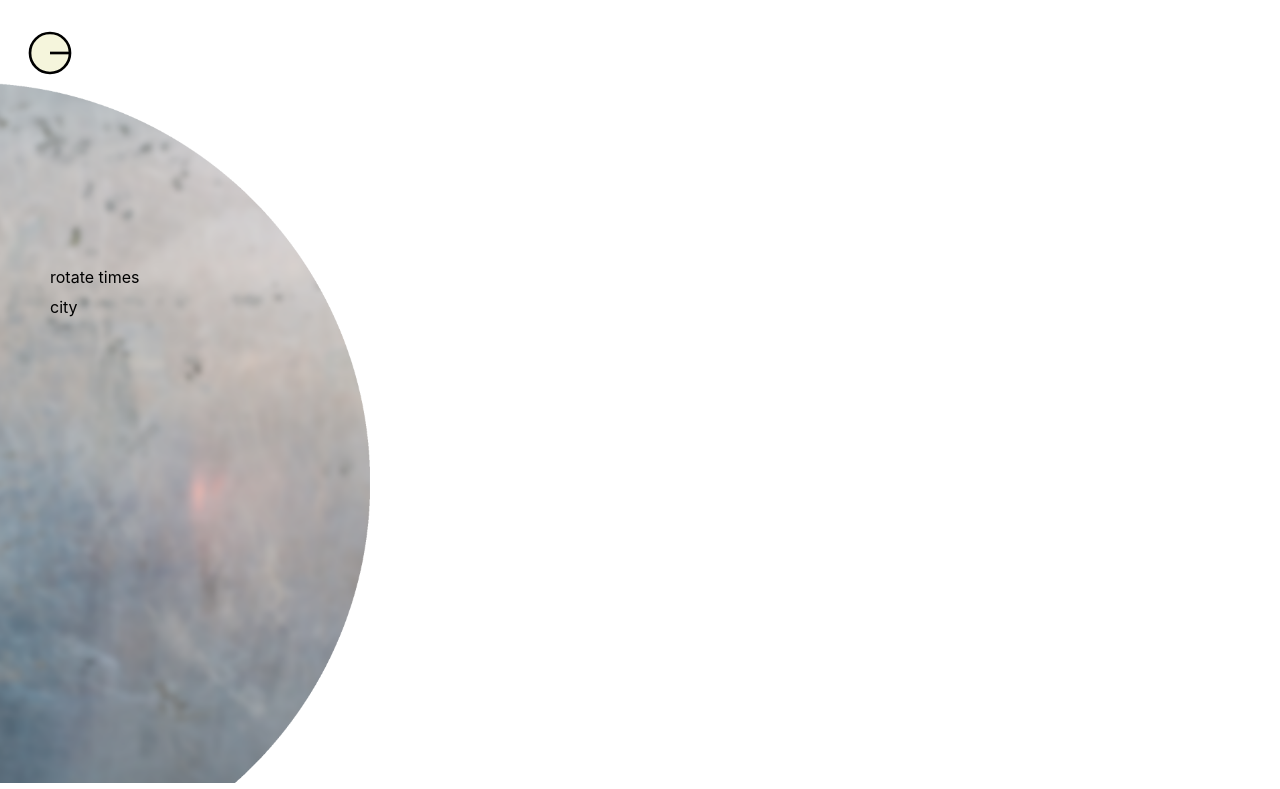
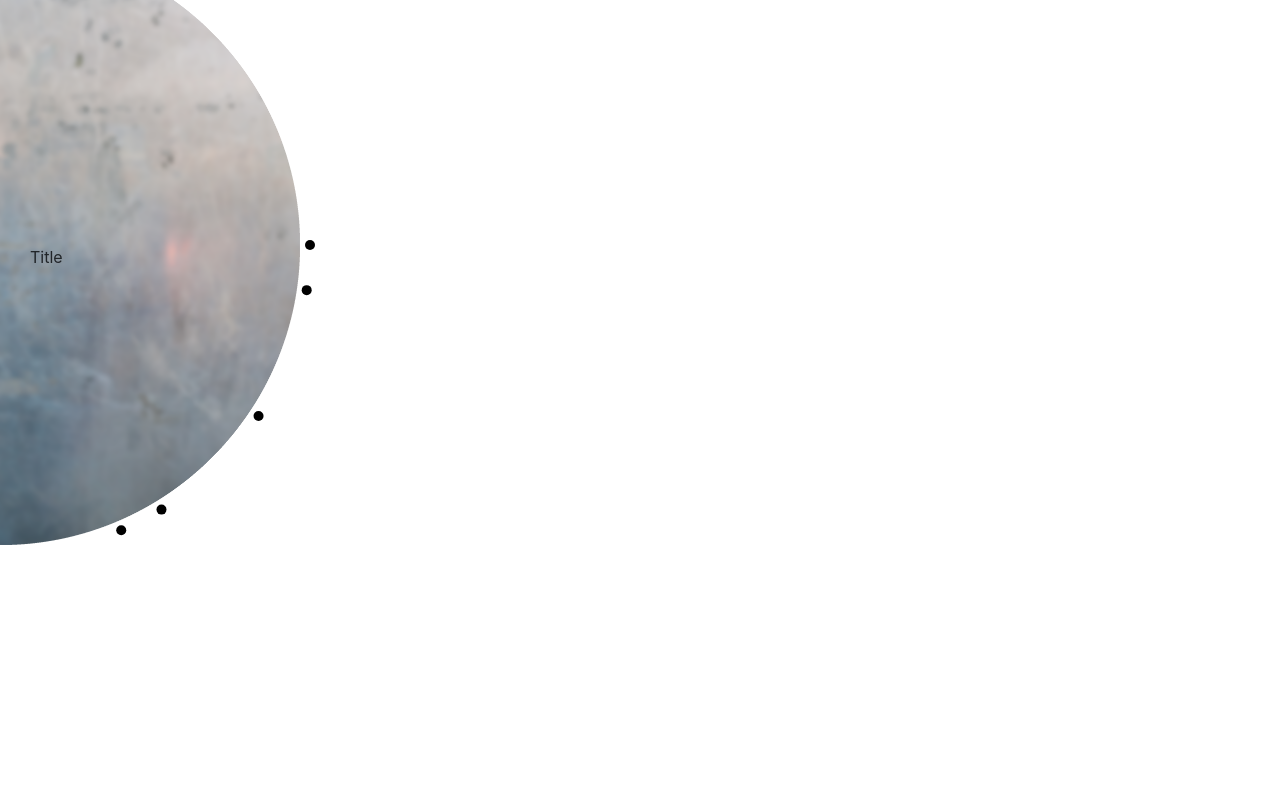
Before and after one commit to huayuan0205/climate, a plain HTML site: page src/index.html in a window 1280 px wide. Shown: the part 55-844 px from the top of the page. After the commit the page ends 806 px from the top, so only its background shows below. Drawn offline with Linux system fonts and the light colour scheme.

Commit message:
commit 0429'

```diff
--- a/data/data-sample.csv
+++ b/data/data-sample.csv
@@ -1,5 +1,5 @@
 Year,City,Title,Date,Story
-2018,DURHAM-1,TITLE 1,AUG 15,STORY 1
+2018,DURHAM-1,SPECIES RELOCATION,AUG 15,"Populations now thriving, Mississippi kites first observed in Durham near here by local bird watchers."
 2020,DURHAM-2,TITLE 2,AUG 16,STORY 2
 2026,DURHAM-3,TITLE 3,AUG 17,STORY 3
 2032,DURHAM-4,TITLE 4,AUG 18,STORY 4
--- a/src/index.html
+++ b/src/index.html
@@ -3,21 +3,32 @@
 	<head>
 		<meta charset='utf-8'>
 		<meta name="viewport" content="width=device-width">
-		<link href='../../lib/bootstrap/css/bootstrap.min.css' rel='stylesheet' />
-		<link href='./style.css' rel='stylesheet' />
+		<link href='../../lib/bootstrap/css/bootstrap.min.css' rel='stylesheet' >
+		<link href='./style.css' rel='stylesheet' >
 		<title>Remembrance of a Climate Futures US</title>
+
 	</head>
 
 	<body>
 		<div class='container'>
-			<h2>Remembrance of a Climate Futures US</h2>
 			<!-- wheel -->
 			<div class='canvas'>
 				<!-- <div class='textbox'></div> -->
 			</div>
+			<div class='others'>
+				<div id="showScroll"></div>
+			</div>
+			<!-- <div id='main-items'>
+				<div class="item-head">
+					<h2 class="text-id">duram</h2>
+				</div>
+				<div class="item-body"></div>
+			</div>
+			<div> -->
 
 		</div>
 		<script src='../../lib/d3/d3.min.js'></script>
+		<!-- <script src="lodash.js"></script> -->
 		<script src='./script.js' type='text/javascript'></script>
 		<!-- <script src='../data/data-sample.json'></script> -->
 	</body>
--- a/src/script.js
+++ b/src/script.js
@@ -11,123 +11,218 @@ const h = H - m.t - m.b;
 console.log(`W,H:${W},${H}`);
 
 
-
-
 //d3.json("data-sample.json").then(data=>{})
 dataPromise.then(function(rows){
 	console.log(rows);
 
-		var count_year =rows.length;
+	var dot_originalX = 310;
+	var dot_originalY = 300;
+	var dot_radius = 5;
+	var count_year = rows[rows.length-1].year-rows[0].year+1;//number of all dots
+	var avg_degree = 180/count_year;
 
+	//add svg
 	const canvas = d3.select('.canvas')
 		.append('svg')
 		.attr('width',W)
 		.attr('height',H)
-			.append('g')
-			.attr('transform',`translate(0,${m.t})`)
-			.attr('width',w)
-			.attr('height',h);
 
-	const c = canvas.append('circle')
-			.attr('class','wheel')
-			.attr('cx',50)
-			.attr('cy',20)
-			.attr('r',20);
 
-	const line = canvas.append('line')
-			.attr("x1", 50)
-			.attr("y1", 20)
-			.attr("x2", 70)
-			.attr("y2", 20)
-			.style('stroke','black')
-			.style('stroke-width','2pt');
+	//wheel image
+	var wheel = canvas.append('g')
+		//.attr('class','wheel-g')
+		//.attr('transform',`translate(-200,0)`)
+		.attr('width',600)
+		.attr('height',600)
+		.append('image')
+		.attr('class','wheel-img')
+		//.attr('transform','translate(-200,0)')
+		.attr('xlink:href',"../img/wheel.png")
+		.attr("x", -300)
+		.attr("y", 0)
+		//.on('click',rotateAnimation);
 
-	c.on("click",function(d){
-		if(d.clicked === true){
-			d.clicked = false;
+	//interaction-rotation
+
+	// interpol_rotate.push(d3.interpolateString("rotate(0,0,300)", "rotate(45,0,300)"));
+	// interpol_rotate.push(d3.interpolateString("rotate(45,0,300)", "rotate(90,0,300)"));
+	// interpol_rotate.push(d3.interpolateString("rotate(90,0,300)", "rotate(135,0,300)"));
+
+
+	//var interpol_rotate1 = d3.interpolateString("rotate(0,0,300)", "rotate(45,0,300)");
+	// var interpol_rotate2 = d3.interpolateString("rotate(45,0,200)", "rotate(90,0,200)");
+	// var interpol_rotate3 = d3.interpolateString( "rotate(90,0,200)", "rotate(135,0,200)");
+	// var interpol_rotate_back1 = d3.interpolateString( "rotate(45,0,300)", "rotate(0,0,300)");
+	// var interpol_rotate_back2 = d3.interpolateString( "rotate(90,0,200)", "rotate(45,0,200)");
+	// var interpol_rotate_back3 = d3.interpolateString( "rotate(135,0,200)", "rotate(90,0,200)");
+
+	var interpol_rotate = [];
+	for(i=0;i<3;i++){
+		interpol_rotate[i] = d3.interpolateString("rotate("+ 45*i +",0,300)", "rotate("+ 45*(i+1) +",0,300)");
 	}
-		line.attr('transform','rotate(-45,50,20)');
+	console.log(interpol_rotate);
+
+
+	//scrolling event
+	var index =0;
+	window.addEventListener('scroll', function() {
+		document.getElementById('showScroll').innerHTML = 'currentScroll='+ window.scrollY + 'px';
 	});
 
-		// var wheel = canvas.append('circle')
-		// 	.attr('class','wheel')
-		// 	.attr('cx',0)
-		// 	.attr('cy',400)
-		// 	.attr('r',400);
+	//throttle
+	// window.addEventListener('scroll', throttle(callback,1000));
+	// function throttle(fn,wait){
+	// 	var time = Date.now();
+	// 	return function(){
+	// 		if(time+wait-Date.now()<0){
+	// 			fn();
+	// 			time=Date.now();
+	// 		}
+	// 	}
+	// }
 
-		//wheel image
-		var wheel = canvas.append('image')
-			.attr('id','wheel-img')
-			.attr('transform','translate(-430,50)')
-			.attr('xlink:href',"../img/wheel.png");
+	//debounce
+	window.addEventListener('scroll', debounce(callback, 400));
 
-		// //label dots
-		// var nodes = canvas.selectAll('.node')
-		// 	.data(rows);
-		// nodes.select('.circle')
-		// 	.style('fill','green')
+	function callback(){
+		window.addEventListener('wheel', function(event)
+		{
+			// if (event.deltaY < 0){
+			// 	console.log('scrolling up');
+			// 	wheel
+			// 	.transition()
+			// 		//.duration(500)
+			// 		//.attr('transform','rotate(30,0,300)');
+			// 		.attrTween('transform',function(d,i,a){return interpol_rotate_back1;})
+			// }
+			if (event.deltaY > 0){
+				console.log('scrolling down');
 
-		// const nodesEnter = nodes.enter()
-		// 	.append('g')
-		// 	.attr('class','dots');
-		// nodesEnter.append('.circle')
-		// 	.style('fill','yellow');
+					wheel
+					.transition()
+					.duration(500)
+					//.attr('transform','rotate(-30,0,300)');
+					.attrTween('transform',function(){
+						return interpol_rotate[index];
+					})
+					if(index === (interpol_rotate.length-1)){
+						index=0;
+					}else{
+						index++;
+					}
+			}
+		});
+	}
 
-		// nodes.merge(nodesEnter)
-		// 	.transition()
-		// 	.
-		// 	.enter()
-		// 	.append('.circle')
-		// 	.attr('cx','420px')
-		// 	.attr('cy','400')
-		// 	.attr('r',2)
-		// 	.style('fill','black');
+	function debounce (func, interval) {
+		var timeout;
+		return function () {
+		  var context = this, args = arguments;
+		  var later = function () {
+			timeout = null;
+			func.apply(context, args);
+		  };
+		  clearTimeout(timeout);
+		  timeout = setTimeout(later, interval || 200);
+		}
+	  }
+
+
+	//dots
+	const dots = canvas.selectAll('.dot')
+		.data(rows)
+		.enter()
+		.append('circle')
+		.attr('cx',(d,i)=>{
+			var degree = avg_degree * (d.year-2018);
+			// console.log(degree);
+			// console.log("cx-cos"+ originalX * Math.cos(toRadians(degree)));
+			return dot_originalX * Math.cos(toRadians(degree));
+		})
+		.attr('cy',(d,i)=>{
+			var degree = avg_degree * (d.year-2018);
+			if(degree<=90){
+				//console.log("cy-sin"+Math.sin(toRadians(degree)));
+				return dot_originalX * Math.sin(toRadians(degree)) + dot_originalY;
+			}else if (degree < 180){
+				//console.log("cy-sin"+Math.sin(toRadians(degree)));
+				return dot_originalX * Math.sin(toRadians(180-degree)) + dot_originalY;
+			}
+		})
+		.attr('r',dot_radius)
+		.style('fill','black');
+
+
+
+
+
+
+
+
+
+	//text
+
+	// create a new div element
+	var newDiv = document.createElement("div");
+	// //Add content
+	newDiv.innerHTML="Title";
+	newDiv.setAttribute('class','main-items');
+	document.body.appendChild(newDiv);
 
 
 	var rotateTimes = 0;
 	var i=0;
+	var t=0
 
 		// var textBox = d3.select('.textbox')
 		// 	.attr('transform',`translate(50,200)`)
 		// 	.attr('width',200)
 		// 	.attr('height',80);
 
-		var textTimes = canvas.append('text')
-			.attr('transform','translate(50,250)')
-			.text('rotate times');
-		var textCity = canvas.append('text')
-			.attr('transform','translate(50,280)')
-			.text('city');
+	// var textTimes = canvas.append('text')
+	// 	.attr('transform','translate(50,250)')
+	// 	.text('rotate times');
+	// var textCity = canvas.append('text')
+	// 	.attr('transform','translate(50,280)')
+	// 	.text('city');
 
-		canvas.on("click", function(){
-			console.log(`i= ${i}`);
-			console.log(`rotateTimes= ${rotateTimes+1}`);
 
-			rotateTimes++;
 
-			wheel.transition()
-				.attr('transform','rotate(-30)');
 
-			textTimes.text(function(){
-				return `rotate ${rotateTimes}`;
-			})
-			textCity.text(function(){
-				if(i>=count_year){
-					i=0;
-				}
-				return rows[i].city;
-			})
-			i++;
 
-		})
+	//rotation
+		// canvas.on("click", function(){
+
+		// 		console.log(`i= ${i}`);
+		// 		console.log(`rotateTimes= ${rotateTimes+1}`);
+
+		// 		clickStatus = "true"
+
+		// 		rotateTimes++;
+
+		// 		wheel.transition()
+		// 			.attr('transform','rotate(90,0,250)');
+
+		// 		textTimes.text(function(){
+		// 			return `rotate ${rotateTimes}`;
+		// 		})
+		// 		textCity.text(function(){
+		// 			if(i>=count_year){
+		// 				i=0;
+		// 			}
+		// 			return rows[i].city;
+		// 		})
+		// 		i++;
+
+		// 	})
+
+
 
 
 	})
-
-function rotateWheel(){
-	var lastDegrees = 1;
+function toRadians (angle) {
+	return angle * (Math.PI / 180);
 }
-
 
 //parse csv
 function parseData(d){
--- a/src/style.css
+++ b/src/style.css
@@ -13,15 +13,51 @@ html,body{
 }
 .canvas{
 	width:80%;
-	height:100%;
-	/* position: relative; */
+	height:800px;
+	float: left;
+}
+.others{
+	width:20%;
+	height:200px;
+	float: left;
+	position:sticky;
+	top:0;
+}
+#showSroll{
+	font-family: Arial, Helvetica, sans-serif;
+	font-size: 10pt;
+	font:black;
 }
 
-#wheel-img{
-	/* position:absolute; */
-	width: 800px;
-	height: 800px;
-	transform-origin: center;
+.main-items{
+	position: absolute;
+	width:416px;
+	left: 30px;
+	top:300px;
+
+}
+
+.item-head{
+	margin-top: 33px;
+	height:416px;
+}
+
+svg,g{
+	width:100%;
+	height:100%;
+}
+
+/* .wheel-g{
+	position:fixed;
+	width: 400px;
+	height: 400px;
+} */
+
+.wheel-img{
+	position:fixed;
+	width: 600px;
+	height: 600px;
+	transform-origin:0,0;
 
 }
 
@@ -34,5 +70,12 @@ html,body{
 	stroke: black;
 	stroke-width: 2pt;
 	fill:beige;
-	transform-origin: center;
+	transform-origin: 0,50%;
 }
+
+/* @media screen and (max-width:760px){
+	.container{
+
+	}
+
+} */
```
Lines whose indentation alone changed are shown as unchanged.
